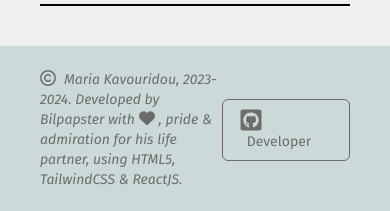
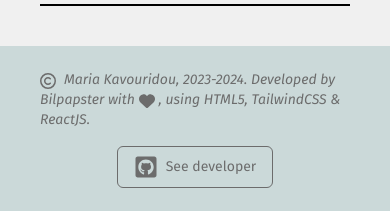
Before and after one commit to Bilpapster/PG-website, a React (Create React App) app: page /designs in a window 390 px wide. Shown: the part 6355-6566 px from the top of the page. Built offline with nearby package versions, Linux system fonts and the light colour scheme; a web font is replaced by a local one.

Commit message:
Make footer more responsive

```diff
--- a/src/components/Footer/Footer.js
+++ b/src/components/Footer/Footer.js
@@ -14,15 +14,17 @@ const Footer = (props) => {
     <footer className="bg-secondary bg-opacity-20 group py-6 mt-4 text-trietary-dark italic text-sm font-firaSans">
       {/* <footer className="shadow-inner group py-3 text-trietary-dark italic text-sm font-firaSans"> */}
       <div className="container">
-        <div className="flex items-center justify-between">
-        <div className="footer-text  w-3/5 align-middle">
-          <div className="inline-block align-top pr-2">{copyrightSVG}</div>
+        <div className="grid grid-cols-12 gap-0">
+          <div className="col-span-12 md:col-span-8 my-auto p-0">
+            <div className="inline-block pr-2 align-middle">{copyrightSVG}</div>
             Maria Kavouridou, 2023-2024. Developed by Bilpapster with{" "}
-          <div className="inline-block align-top pr-1 group-hover:text-red-600 group-hover:animate-heart-beat">{heartSVG}</div>, pride &
-          admiration for his life partner, using HTML5, TailwindCSS & ReactJS.
+            <div className="inline-block align-middle pr-1 group-hover:text-red-600 group-hover:animate-heart-beat">
+              {heartSVG}
+            </div>
+            , using HTML5, TailwindCSS & ReactJS.
           </div>
           <Button
-          aClass="not-italic"
+            aClass="not-italic col-span-12 md:col-span-4 mt-4 md:mt-0 w-fit justify-self-center md:justify-self-end"
             link="https://www.github.com/bilpapster"
             target="_blank"
             buttonText={content.buttonText}
--- a/src/content/ContentFooter.js
+++ b/src/content/ContentFooter.js
@@ -1,9 +1,9 @@
-import content from './ContentPersonalInfo'
+import content from "./ContentPersonalInfo";
 
 const footer = {
-    copyright: `${content.name} ${content.surname}`,
-    text: 'All rights reserved. Developed by bilpapster with ♥, pride and admiration for his life partner. The website is still under construction and you are viewing a demo version, thanks for your understanding!',
-    buttonText: 'Developer'
+  copyright: `${content.name} ${content.surname}`,
+  text: "All rights reserved. Developed by bilpapster with ♥, pride and admiration for his life partner. The website is still under construction and you are viewing a demo version, thanks for your understanding!",
+  buttonText: "See developer",
 };
 
 export default footer;
```
Lines whose indentation alone changed are shown as unchanged.
